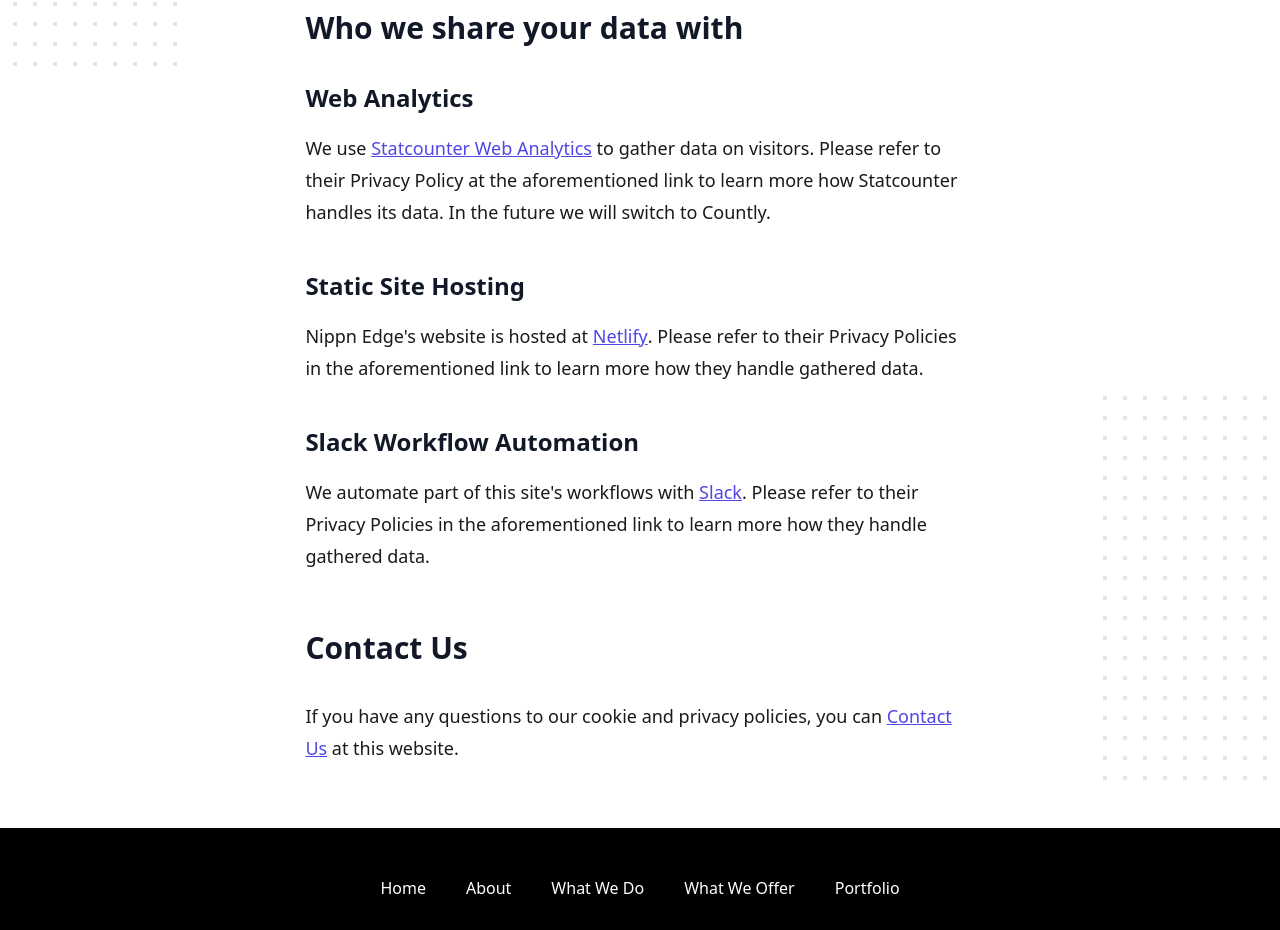
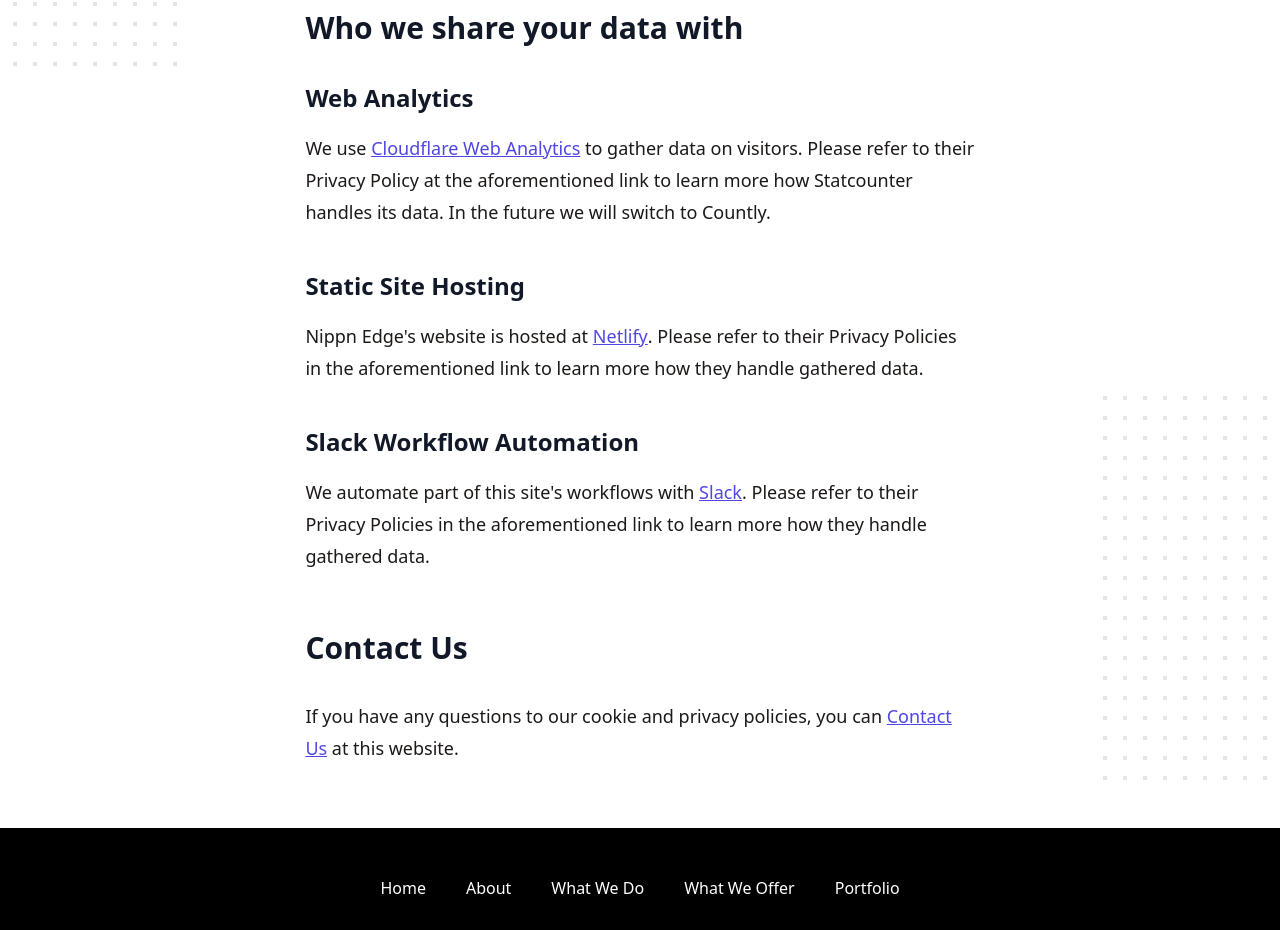
Before and after one commit to nippon-dev/nippon-edge-nextjs, a Next.js app: page /privacy-policy in a window 1280 px wide. Shown: the part 1176-2106 px from the top of the page. Built offline with nearby package versions, Linux system fonts and the light colour scheme.

Commit message:
Updated to Cloudflare Analytics

```diff
--- a/components/Footer.js
+++ b/components/Footer.js
@@ -93,21 +93,10 @@
           Hosted at <a className="hover:text-sred" href="https://netlify.com/" target="_blank" rel="noreferrer" title="Link to Netlify website">Netlify</a>.
           </p>
         </div>
-        {/** Default Statcounter code for Nippon Edge website https://nippon.dev */}
-          <script type="text/javascript">
-          var sc_project=12742120;
-          var sc_invisible=1;
-          var sc_security=&quot;46700466&quot;;
+       {/** Cloudflare Web Analytics */}
+          <script defer src='https://static.cloudflareinsights.com/beacon.min.js' data-cf-beacon='{"token": "855c67fed8034e8c80b2546487f594d2"}'>
           </script>
-          <script type="text/javascript"
-          src="https://www.statcounter.com/counter/counter.js"
-          async></script>
-          <noscript><div class="statcounter"><a title="Statcounter for Nippon Edge" href="https://statcounter.com/"
-          target="_blank" rel="noreferrer"><img class="statcounter"
-          src="https://c.statcounter.com/12742120/0/46700466/1/"
-          alt="real time web analytics"
-          referrerPolicy="no-referrer-when-downgrade" /></a></div></noscript>
-        {/** End of Statcounter Code */}
+        {/** End Cloudflare Web Analytics */}
       </footer>
     )
   }
--- a/pages/privacy-policy.js
+++ b/pages/privacy-policy.js
@@ -116,7 +116,7 @@
           <h2>Who we share your data with</h2>
           <h3>Web Analytics</h3>
           <p>
-          We use <a className="hover:text-sred" href="https://statcounter.com/about/legal/" target="_blank" rel="noreferrer" title="Link to Statcounter Privacy Policy">Statcounter Web Analytics</a> to gather data on visitors. Please refer to their Privacy Policy at the aforementioned link to learn more how Statcounter handles its data. In the future we will switch to Countly.
+          We use <a className="hover:text-sred" href="https://www.cloudflare.com/privacypolicy/" target="_blank" rel="noreferrer" title="Link to Cloudflare Privacy Policy">Cloudflare Web Analytics</a> to gather data on visitors. Please refer to their Privacy Policy at the aforementioned link to learn more how Statcounter handles its data. In the future we will switch to Countly.
           </p>
           <h3>Static Site Hosting</h3>
           <p>Nippn Edge&apos;s website is hosted at <a className="hover:text-sred" href="https://www.netlify.com/privacy/" target="_blank" rel="noreferrer" title="Link to Netlify Privacy Policy">Netlify</a>. Please refer to their Privacy Policies in the aforementioned link to learn more how they handle gathered data.</p>
```
